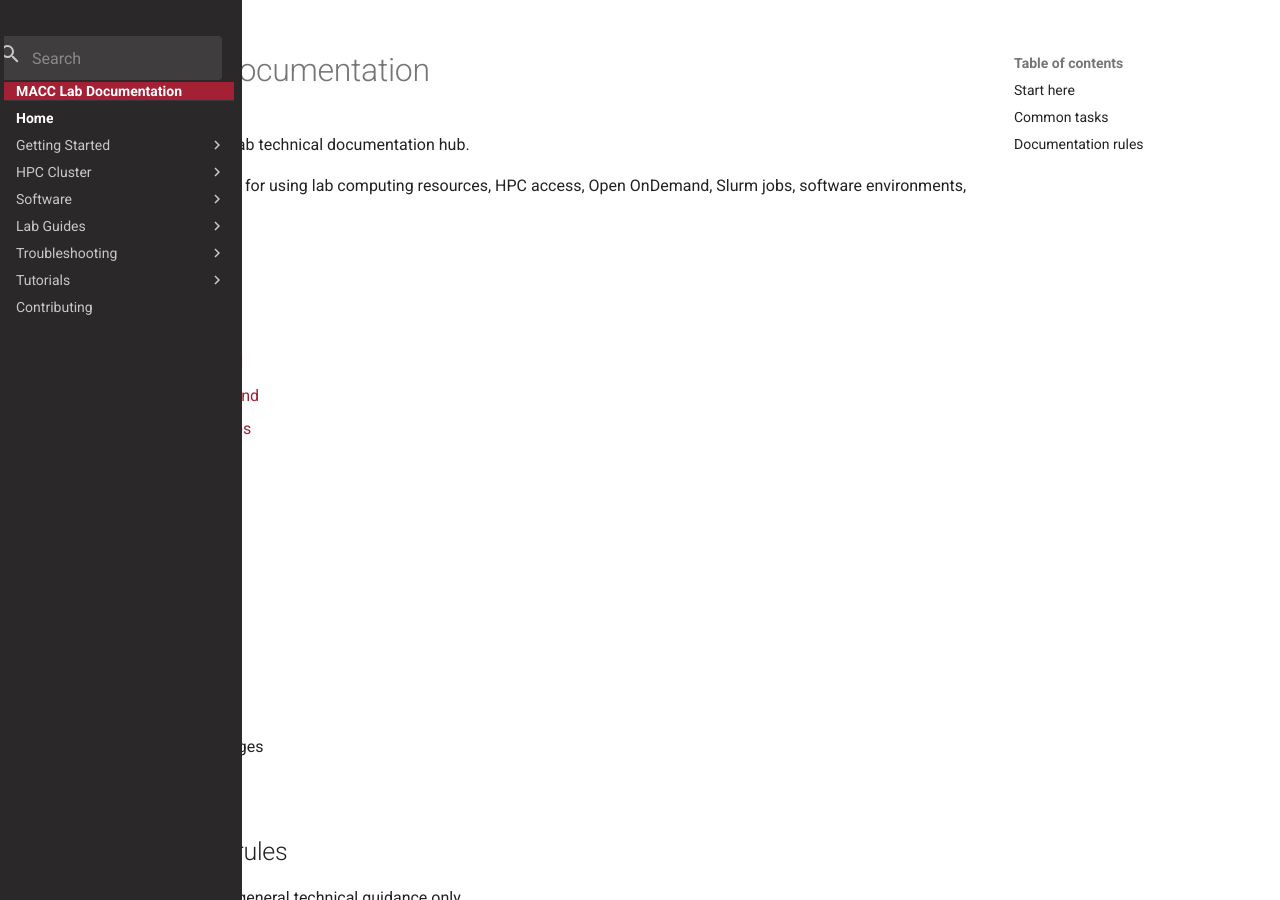
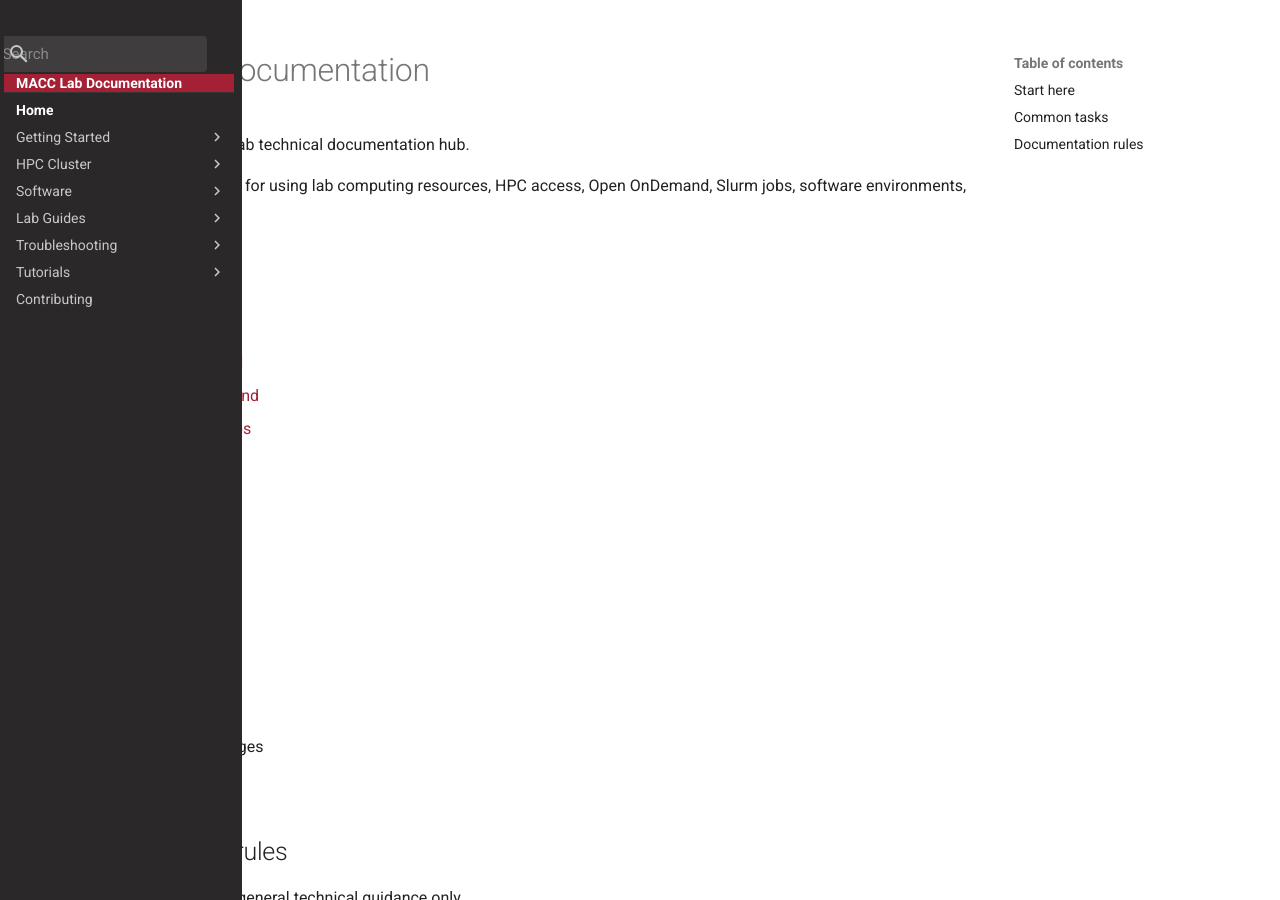
Before and after one commit to macclab-stevens/wiki, an MkDocs documentation site: the page built from docs/index.md, in a window 1280 px wide and 900 px high. Built offline with MkDocs 1.6.1 and Material for MkDocs 9.7.7, drawn with Linux system fonts in a browser that asks for light colours; comment, search, counter and statistics services are not loaded.

Commit message:
docs: center and compact search bar in sidebar
Tightens search form height, centers it with auto margins and max-width,
reduces icon and font sizes for a cleaner sidebar look.

```diff
--- a/docs/stylesheets/olcf-ish.css
+++ b/docs/stylesheets/olcf-ish.css
@@ -177,16 +177,19 @@
    ================================================================ */
 
 .md-sidebar--primary .md-search {
-  padding: 0.5rem 0.6rem 0.3rem;
   display: block;
+  padding: 0.5rem 0.75rem;
 }
 
 .md-sidebar--primary .md-search__form {
   background-color: rgba(255, 255, 255, 0.1) !important;
   border-radius: 4px;
-  height: 2.2rem;
+  height: 1.8rem;
   display: flex;
   align-items: center;
+  justify-content: center;
+  margin: 0 auto;
+  max-width: 90%;
 }
 
 .md-sidebar--primary .md-search__form:hover,
@@ -197,7 +200,8 @@
 .md-sidebar--primary .md-search__input {
   color: #ffffff !important;
   background: transparent !important;
-  font-size: 0.8rem;
+  font-size: 0.75rem;
+  padding: 0 0.3rem !important;
 }
 
 .md-sidebar--primary .md-search__input::placeholder {
@@ -206,4 +210,6 @@
 
 .md-sidebar--primary .md-search__icon {
   color: #c8c8c8 !important;
+  width: 1.6rem !important;
+  height: 1.6rem !important;
 }
```
